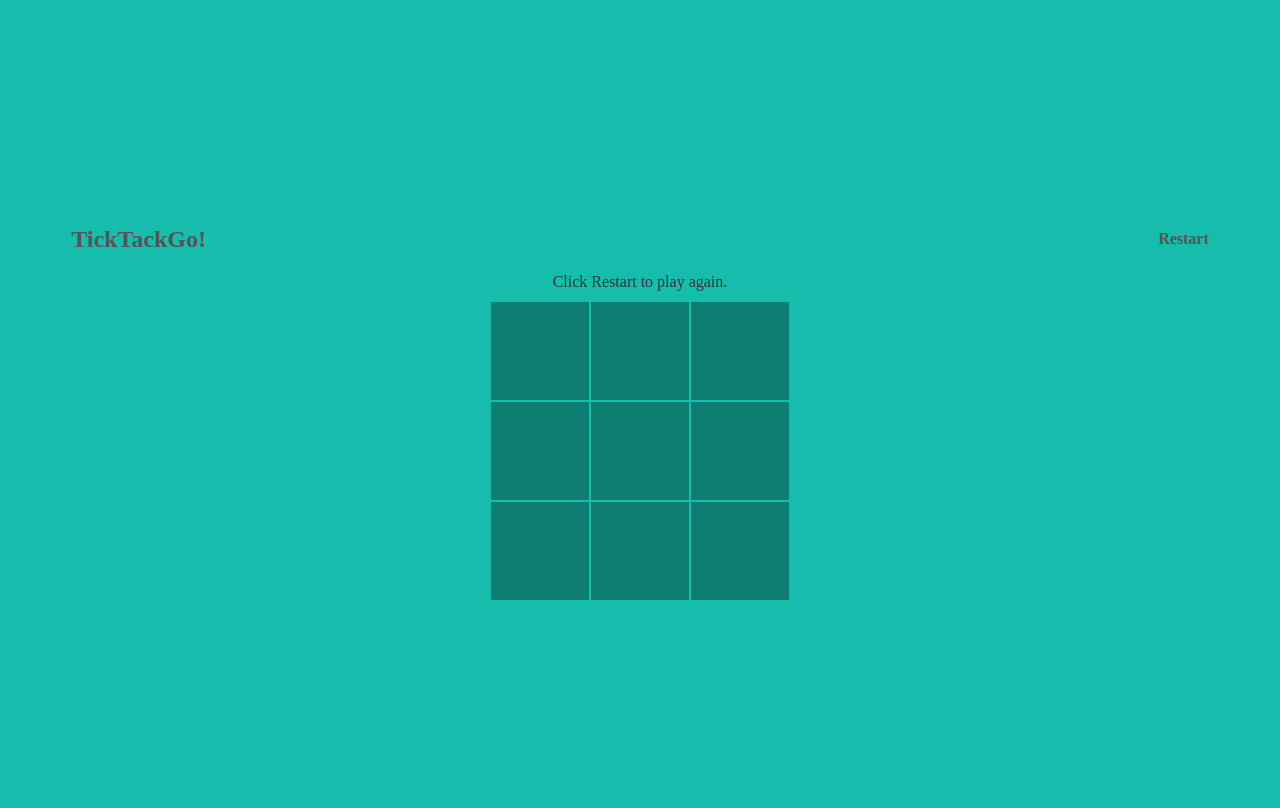
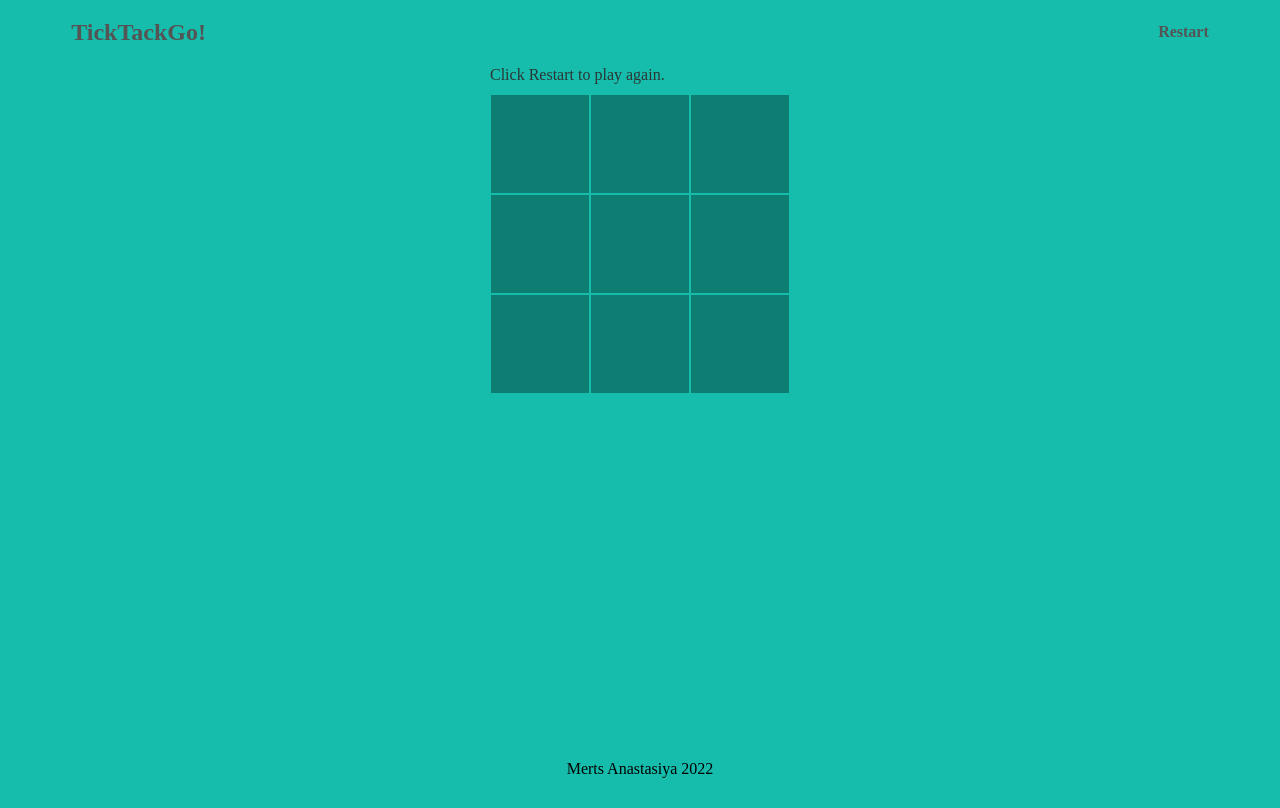
Before and after one commit to MertsAnastasiya/tictacgame, a plain HTML site: page index.html in a window 1280 px wide. Drawn offline with Linux system fonts and the light colour scheme.

Commit message:
fix: add fixes

```diff
--- a/index.html
+++ b/index.html
@@ -8,10 +8,11 @@
 </head>
 <body>
     <div class="wrapper">
-        <div class="header">
+        <header class="header">
             <div class="name">TickTackGo!</div>
             <div id="restart">Restart</div>
-        </div>
+        </header>
+        <main>
             <div id="winner-result"></div>
             <div class="info">Click Restart to play again.</div>
             <div id="game-field">
@@ -25,9 +26,9 @@
                 <div class="cell"></div>
                 <div class="cell"></div>
             </div>
-
+        </main>
     </div>
-
-    <script src="tickTack.js"></script>
+    <footer class="footer">Merts Anastasiya 2022</footer>
+    <script src="./script.js"></script>
 </body>
 </html>
--- a/style.css
+++ b/style.css
@@ -1,7 +1,5 @@
 html, body {
-  /* min-height: 100%; */
   background-color: rgb(22,189,172);
-  height: 100%;
 }
 
 .wrapper {
@@ -10,11 +8,11 @@ html, body {
   display: flex;
   flex-direction: column;
   align-items: center;
-  justify-content: center;
 }
 
 .header {
   display: flex;
+  align-items: center;
   justify-content: space-between;
   padding: 10px 0;
   width: 90%;
@@ -34,6 +32,7 @@ html, body {
 #restart:hover {
   color: white;
   font-weight: 600;
+  cursor: pointer;
 }
 
 .info {
@@ -67,3 +66,14 @@ html, body {
   font-size: 40px;
   padding: 10px 0;
 }
+
+.footer {
+  display: flex;
+  justify-content: center;
+  height: 5%;
+  position: absolute;
+  left: 0;
+  bottom: 0;
+  width: 100%;
+  /* height: 80px; */
+}
```
Lines whose indentation alone changed are shown as unchanged.
